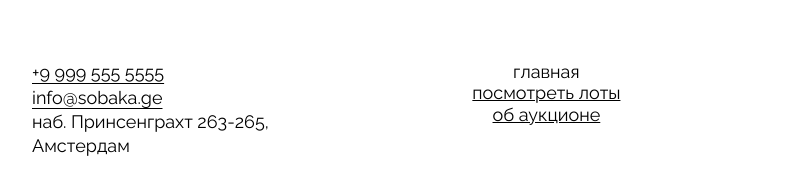
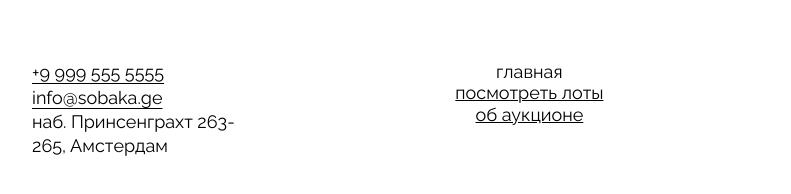
Before and after one commit to Annabasss/ono-tebe-nado, a plain HTML site: page index.html in a window 1280 px wide. Shown: the part 2782-2976 px from the top of the page, 106-897 px from the left. Drawn offline with Linux system fonts and the light colour scheme.

Commit message:
final project

```diff
--- a/index.html
+++ b/index.html
@@ -126,8 +126,8 @@
         <a class="address__item text-link" href="tel:+99995555555">+9 999 555 5555</a>
         <a class="address__item text-link" href="mailto:info@sobaka.ge">info@sobaka.ge</a>
         <p class="address__address-text">
-          наб. Принсенграхт 263-265,
-          <br>Амстердам
+          наб. Принсенграхт 263-
+          <br>265, Амстердам
         </p>
       </address>
       <nav class="footer__menu">
```
